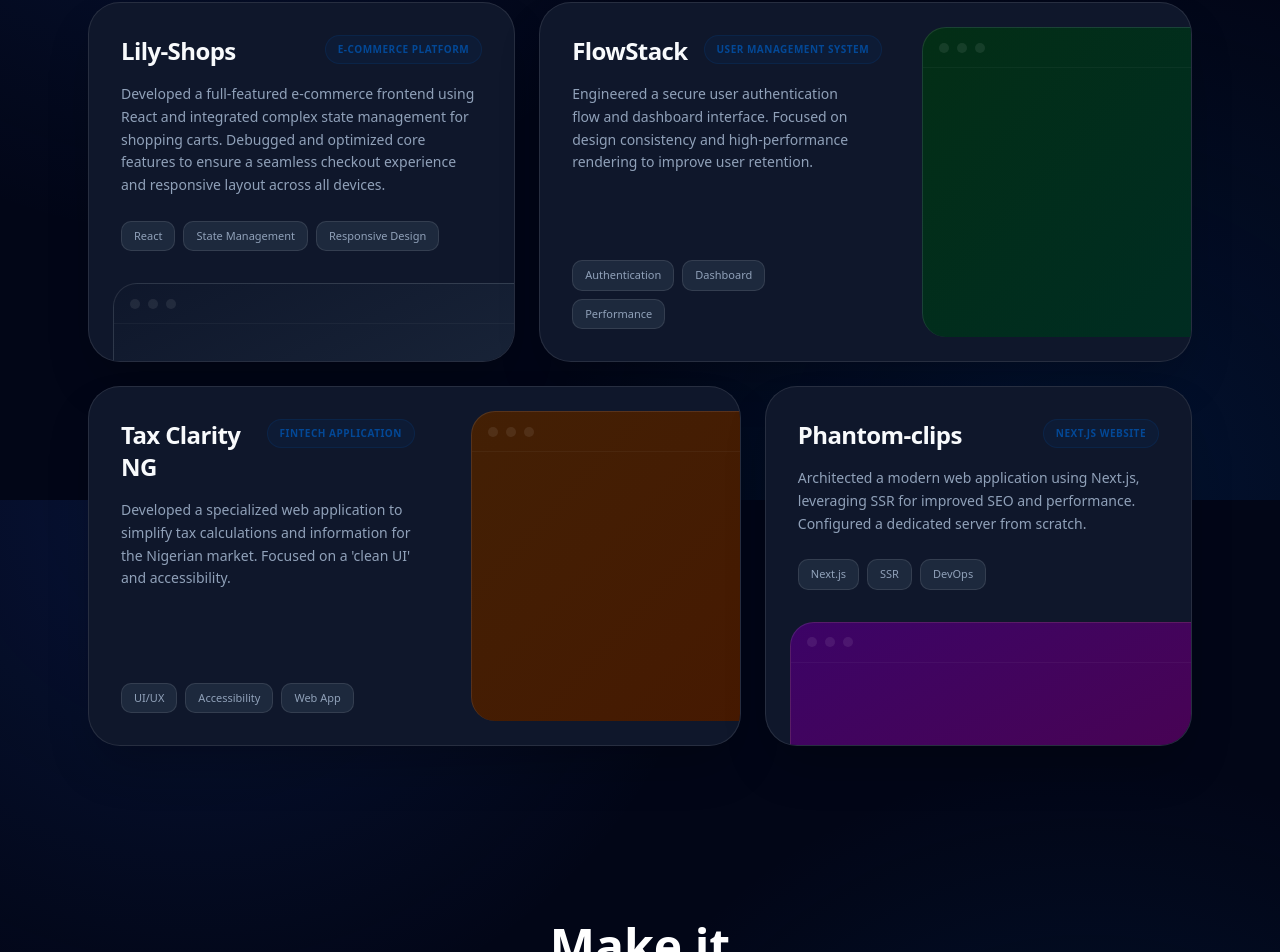
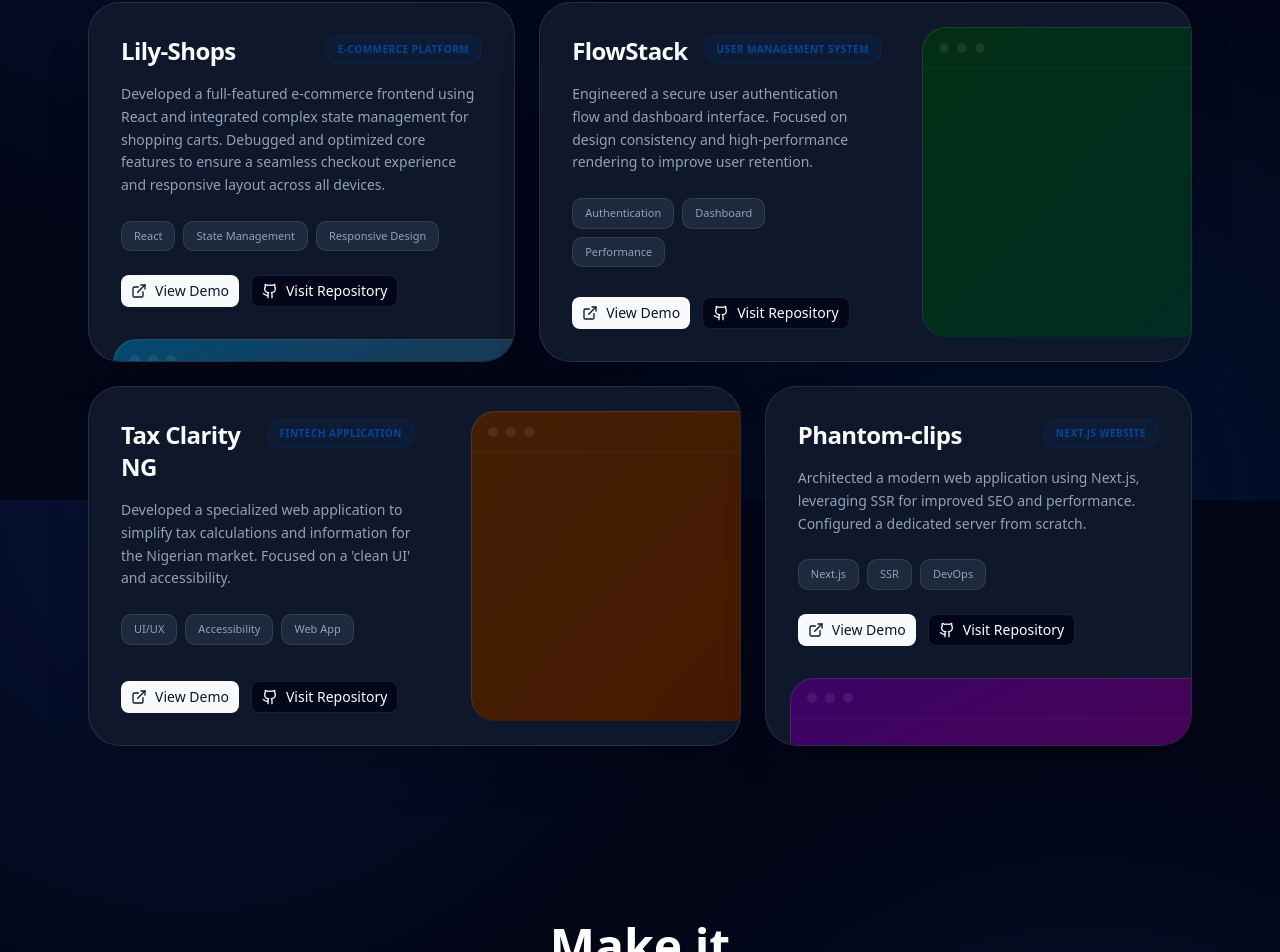
Before and after one commit to Jd33n27/Portfolio, a React (Vite) app: page / in a window 1280 px wide. Shown: the part 1100-2052 px from the top of the page. Built offline with nearby package versions, Linux system fonts and the light colour scheme.

Commit message:
ui: replace hover overlay with explicit project action buttons
- Remove glass hover overlay from project images
- Add "View Demo" and "Visit Repository" buttons to card content
- Standardize layout across Home, Projects, and About pages
- Fix malformed div tag in about.tsx

```diff
--- a/src/components/Projects/ProjectCard.tsx
+++ b/src/components/Projects/ProjectCard.tsx
@@ -1,5 +1,5 @@
 import { motion } from "framer-motion";
-import { Github, ArrowRight } from "lucide-react";
+import { Github, ArrowRight, ExternalLink } from "lucide-react";
 import { Button } from "@/components/ui/button";
 import { Link } from "react-router-dom";
 
@@ -10,9 +10,9 @@
     description:
       "Developed a full-featured e-commerce frontend using React and integrated complex state management for shopping carts. Debugged and optimized core features to ensure a seamless checkout experience and responsive layout across all devices.",
     tags: ["React", "State Management", "Responsive Design"],
-    links: { demo: "#", github: "#" },
+    links: { demo: "https://lilyshops.com", github: "https://github.com/NexusMind-Company/Lily-Shop" },
     slug: "lily-shops",
-    image: "bg-linear-to-br from-slate-900 to-slate-800",
+    image: "bg-linear-to-br from-sky-900 to-slate-800",
   },
   {
     title: "FlowStack",
@@ -20,7 +20,7 @@
     description:
       "Engineered a secure user authentication flow and dashboard interface. Focused on design consistency and high-performance rendering to improve user retention.",
     tags: ["Authentication", "Dashboard", "Performance"],
-    links: { demo: "#", github: "#" },
+    links: { demo: "https://flow-stack-product.vercel.app", github: "https://github.com/Abdurrahman99max/FlowStack" },
     slug: "flowstack",
     image: "bg-linear-to-br from-green-950 to-emerald-950",
   },
@@ -30,7 +30,7 @@
     description:
       "Developed a specialized web application to simplify tax calculations and information for the Nigerian market. Focused on a 'clean UI' and accessibility.",
     tags: ["UI/UX", "Accessibility", "Web App"],
-    links: { demo: "#", github: "#" },
+    links: { demo: "https://tax-clarity-ng.vercel.app/", github: "https://github.com/Apex-Shippers/Tax-Clarity-NG" },
     slug: "tax-clarity-ng",
     image: "bg-linear-to-br from-yellow-950 to-amber-950",
   },
@@ -40,7 +40,7 @@
     description:
       "Architected a modern web application using Next.js, leveraging SSR for improved SEO and performance. Configured a dedicated server from scratch.",
     tags: ["Next.js", "SSR", "DevOps"],
-    links: { demo: "#", github: "#" },
+    links: { demo: "https://phantomclips.com", github: "https://github.com/Jd33n27/Phantom-clip" },
     slug: "phantom-clips",
     image: "bg-linear-to-br from-purple-950 to-fuchsia-950",
   },
@@ -142,7 +142,7 @@
                     {project.description}
                   </p>
 
-                  <div className="flex flex-wrap gap-2 mt-auto">
+                  <div className="flex flex-wrap gap-2 mb-6">
                     {project.tags.map((tag) => (
                       <span
                         key={tag}
@@ -151,6 +151,25 @@
                         {tag}
                       </span>
                     ))}
+                  </div>
+
+                  <div className="flex flex-wrap gap-3 mt-auto">
+                    {project.links.demo && (
+                      <a href={project.links.demo} target="_blank" rel="noopener noreferrer" className="flex-1 sm:flex-none">
+                        <Button variant="default" size="sm" className="w-full gap-2">
+                          <ExternalLink className="w-4 h-4" />
+                          View Demo
+                        </Button>
+                      </a>
+                    )}
+                    {project.links.github && (
+                      <a href={project.links.github} target="_blank" rel="noopener noreferrer" className="flex-1 sm:flex-none">
+                        <Button variant="outline" size="sm" className="w-full gap-2 border-border hover:bg-accent hover:text-foreground">
+                          <Github className="w-4 h-4" />
+                          Visit Repository
+                        </Button>
+                      </a>
+                    )}
                   </div>
                 </div>
 
@@ -165,19 +184,6 @@
                       <div className="w-2.5 h-2.5 rounded-full bg-foreground/20" />
                     </div>
                   </div>
-
-                  {/* Glass Hover Overlay */}
-                  <div className="absolute inset-0 bg-black/40 opacity-0 group-hover:opacity-100 transition-opacity duration-300 flex items-center justify-center backdrop-blur-[4px] z-20">
-                    <a href={project.links.github} target="_blank" rel="noopener noreferrer">
-                      <Button
-                        size="icon"
-                        variant="secondary"
-                        className="rounded-full bg-primary text-primary-foreground hover:bg-primary/90 h-12 w-12"
-                      >
-                        <Github className="w-6 h-6" />
-                      </Button>
-                    </a>
-                  </div>
                 </div>
               </motion.article>
             );
--- a/src/routes/about.tsx
+++ b/src/routes/about.tsx
@@ -1,6 +1,6 @@
 import Seo from "@/components/Seo";
 import { motion } from "framer-motion";
-import { ArrowLeft, Github } from "lucide-react";
+import { ArrowLeft, Github, ExternalLink } from "lucide-react";
 import { Link } from "react-router-dom";
 import { Button } from "@/components/ui/button";
 
@@ -59,6 +59,8 @@
       category: "Ed-Tech UI",
       description: "A digital compilation of programming excercises",
       repo: "https://github.com/Jd33n27/CSC-218-pq",
+      demolink: "https://github.com/Jd33n27/CSC-218-pq",
+      slug: "programming-quiz",
       image: "bg-gradient-to-br from-slate-900 to-slate-800",
     },
     {
@@ -66,6 +68,8 @@
       category: "Data Analysis UI",
       description: "A tool for building interactive data visualization interfaces",
       repo: "https://github.com/Jd33n27/python-data-visualizer-for-research-project",
+      demolink: "https://github.com/Jd33n27/python-data-visualizer-for-research-project",
+      slug: "data-visualization",
       image: "bg-gradient-to-br from-green-950 to-emerald-950",
     },
     {
@@ -73,6 +77,8 @@
       category: "Ed-Tech UI",
       description: "An edtech dashboard layout",
       repo: "https://github.com/Jd33n27/Axia-2nd-Project",
+      demolink: "https://github.com/Jd33n27/Axia-2nd-Project",
+      slug: "react-learn",
       image: "bg-gradient-to-br from-yellow-950 to-amber-950",
     },
     {
@@ -80,6 +86,8 @@
       category: "Interactive UI",
       description: "An interactive JavaScript tool that dynamically changes the background color of the viewport. As a 'v2,' it includes A Modernized UI and advanced features like Hex code generation alongside standard color switching.",
       repo: "https://github.com/Jd33n27/color-flipper-v2",
+      demolink: "https://github.com/Jd33n27/color-flipper-v2",
+      slug: "color-flipper-v2",
       image: "bg-gradient-to-br from-purple-950 to-fuchsia-950",
     },
     {
@@ -87,6 +95,8 @@
       category: "Ed-Tech UI",
       description: "An academic Java application designed to demonstrate Object-Oriented Programming (OOP) concepts. This is a console-based or simple GUI tool created for a coursework assessment.",
       repo: "https://github.com/Jd33n27/java_school_project",
+      demolink: "https://github.com/Jd33n27/java_school_project",
+      slug: "cgpa-calculator",
       image: "bg-gradient-to-br from-slate-900 to-slate-800",
     },
   ];
@@ -279,7 +289,7 @@
             const layout = getBentoLayout(index);
 
             return (
-                <motion.article
+              <motion.article
                 key={index}
                 initial={{ opacity: 0, y: 20 }}
                 whileInView={{ opacity: 1, y: 0 }}
@@ -302,6 +312,24 @@
                     {project.description}
                   </p>
 
+                  <div className="flex flex-wrap gap-3 mt-auto">
+                    {project.demolink && (
+                      <a href={project.demolink} target="_blank" rel="noopener noreferrer" className="flex-1 sm:flex-none">
+                        <Button variant="default" size="sm" className="w-full gap-2">
+                          <ExternalLink className="w-4 h-4" />
+                          View Demo
+                        </Button>
+                      </a>
+                    )}
+                    {project.repo && (
+                      <a href={project.repo} target="_blank" rel="noopener noreferrer" className="flex-1 sm:flex-none">
+                        <Button variant="outline" size="sm" className="w-full gap-2 border-border hover:bg-accent hover:text-foreground">
+                          <Github className="w-4 h-4" />
+                          Visit Repository
+                        </Button>
+                      </a>
+                    )}
+                  </div>
                 </div>
 
                 {/* UI Masking / Visual Mockup Area */}
@@ -315,19 +343,6 @@
                       <div className="w-2.5 h-2.5 rounded-full bg-foreground/20" />
                     </div>
                   </div>
-
-                  {/* Glass Hover Overlay */}
-                  <div className="absolute inset-0 bg-black/40 opacity-0 group-hover:opacity-100 transition-opacity duration-300 flex items-center justify-center backdrop-blur-[4px] z-20">
-                    <a href={project.repo} target="_blank" rel="noopener noreferrer">
-                      <Button
-                        size="icon"
-                        variant="secondary"
-                        className="rounded-full bg-primary text-primary-foreground hover:bg-primary/90 h-12 w-12"
-                      >
-                        <Github className="w-6 h-6" />
-                      </Button>
-                    </a>
-                  </div>
                 </div>
               </motion.article>
             )
--- a/src/routes/projects.tsx
+++ b/src/routes/projects.tsx
@@ -1,5 +1,5 @@
 import { motion } from "framer-motion";
-import { ArrowLeft, Github } from "lucide-react";
+import { ArrowLeft, Github, ExternalLink } from "lucide-react";
 import { Link } from "react-router-dom";
 import { Button } from "@/components/ui/button";
 
@@ -158,6 +158,24 @@
                     {project.description}
                   </p>
 
+                  <div className="flex flex-wrap gap-3 mt-auto">
+                    {(project as any).demo && (
+                      <a href={(project as any).demo} target="_blank" rel="noopener noreferrer" className="flex-1 sm:flex-none">
+                        <Button variant="default" size="sm" className="w-full gap-2">
+                          <ExternalLink className="w-4 h-4" />
+                          View Demo
+                        </Button>
+                      </a>
+                    )}
+                    {project.repo && (
+                      <a href={project.repo} target="_blank" rel="noopener noreferrer" className="flex-1 sm:flex-none">
+                        <Button variant="outline" size="sm" className="w-full gap-2 border-border hover:bg-accent hover:text-foreground">
+                          <Github className="w-4 h-4" />
+                          Visit Repository
+                        </Button>
+                      </a>
+                    )}
+                  </div>
                 </div>
 
                 {/* UI Masking / Visual Mockup Area */}
@@ -172,19 +190,6 @@
                       <div className="w-2.5 h-2.5 rounded-full bg-foreground/20" />
                     </div>
                   </div>
-
-                  {/* Glass Hover Overlay */}
-                  <div className="absolute inset-0 bg-black/40 opacity-0 group-hover:opacity-100 transition-opacity duration-300 flex items-center justify-center backdrop-blur-[4px] z-20">
-                    <a href={project.repo} target="_blank" rel="noopener noreferrer">
-                      <Button
-                        size="icon"
-                        variant="secondary"
-                        className="rounded-full bg-primary text-primary-foreground hover:bg-primary/90 h-12 w-12"
-                      >
-                        <Github className="w-6 h-6" />
-                      </Button>
-                    </a>
-                  </div>
                 </div>
               </motion.article>
             )
```
